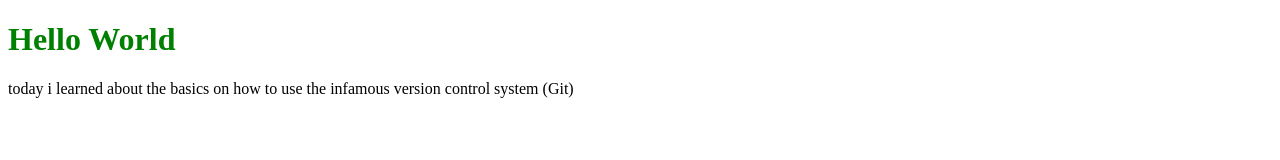
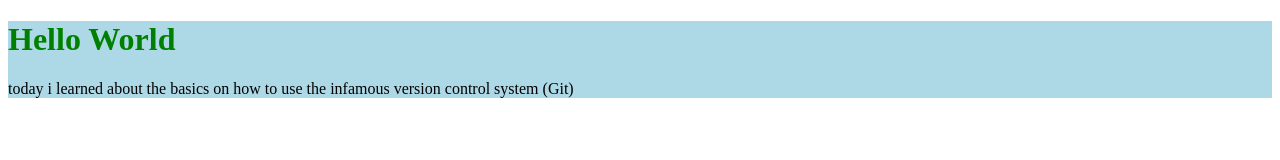
Before and after one commit to muammarFaiz/gittest1, a plain HTML site: page index.html in a window 1280 px wide. Drawn offline with Linux system fonts and the light colour scheme.

Commit message:
adding div maincontainer and some css

```diff
--- a/index.html
+++ b/index.html
@@ -6,7 +6,9 @@
     <link rel="stylesheet" href="master.css">
   </head>
   <body>
-    <h1>Hello World</h1>
-    <p>today i learned about the basics on how to use the infamous version control system (Git)</p>
+    <div class="maincontainer">
+      <h1>Hello World</h1>
+      <p>today i learned about the basics on how to use the infamous version control system (Git)</p>
+    </div>
   </body>
 </html>
--- a/master.css
+++ b/master.css
@@ -1,3 +1,8 @@
 h1 {
   color: green;
 }
+
+.maincontainer {
+  background-color: lightblue;
+  height: 100%;
+}
```
